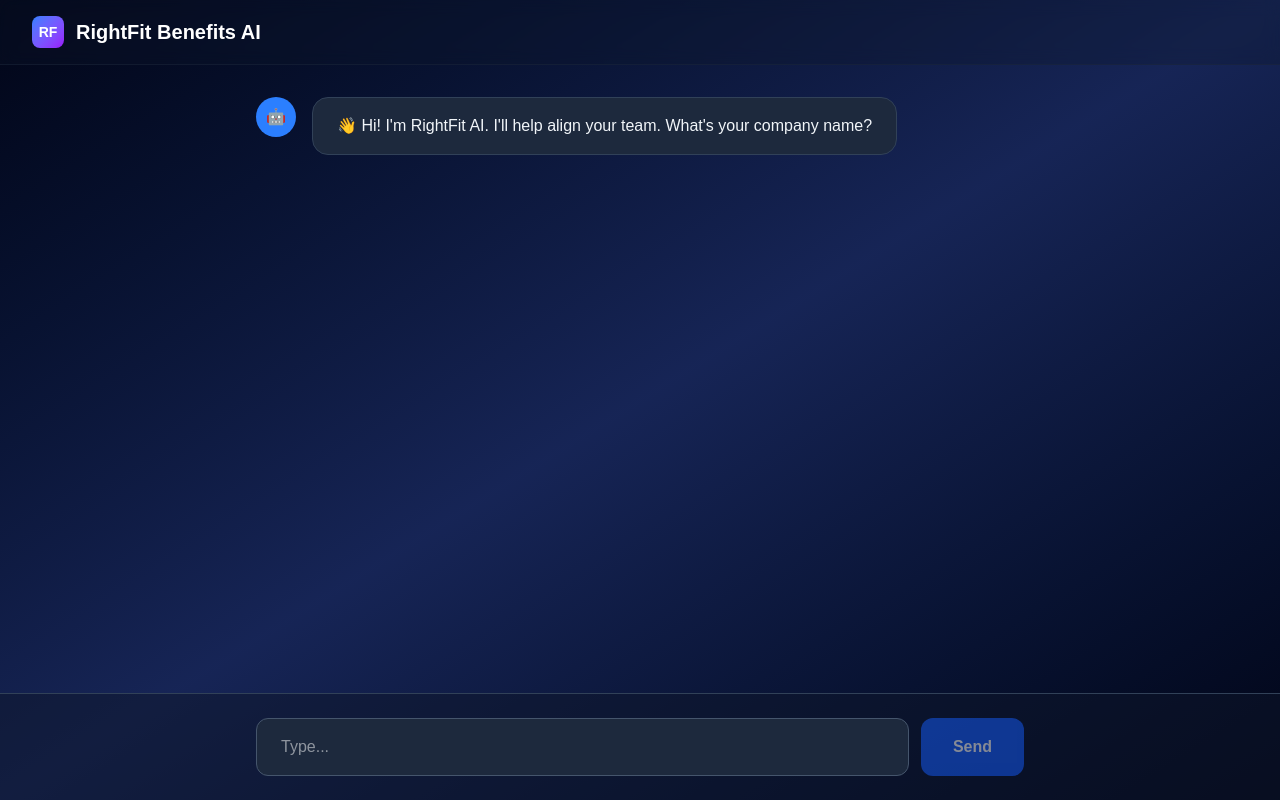
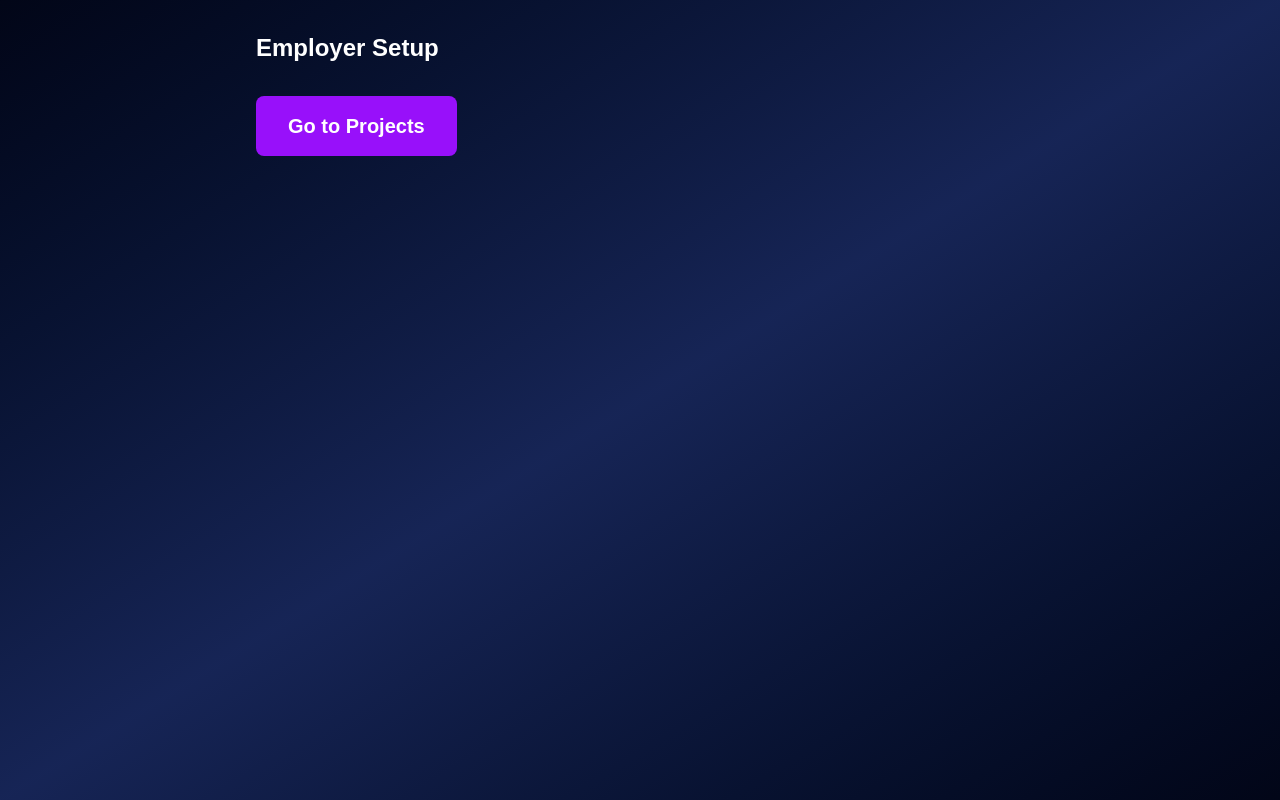
Before and after one commit to dbrazavi-web/broker-matcher, a Next.js app: page /ai-chat in a window 1280 px wide. Built offline with nearby package versions, Linux system fonts and the light colour scheme.

Commit message:
Simplify broker flow - direct questions on one page

```diff
--- a/app/ai-chat/page.jsx
+++ b/app/ai-chat/page.jsx
@@ -1,241 +1,130 @@
 'use client';
-import { useState, useEffect, useRef, Suspense } from 'react';
+import { useState, Suspense } from 'react';
 import { useRouter, useSearchParams } from 'next/navigation';
 
-function AIChatContent() {
+function ChatContent() {
   const router = useRouter();
   const searchParams = useSearchParams();
-  const role = searchParams.get('role') || 'employer';
+  const role = searchParams?.get('role') || 'employer';
 
-  const [messages, setMessages] = useState([
-    { role: 'ai', content: role === 'broker'
-      ? "👋 Hi! I'm RightFit AI. Let me get you set up - takes 2 minutes. What's your firm name?"
-      : "👋 Hi! I'm RightFit AI. I'll help align your team. What's your company name?",
-      timestamp: new Date()
-    }
-  ]);
-  const [input, setInput] = useState('');
-  const [currentQuestion, setCurrentQuestion] = useState(0);
-  const [showFollowUps, setShowFollowUps] = useState(false);
-  const [answers, setAnswers] = useState({ name: '', size: '', email: '', industry: '', yearsExp: '', specialty: '' });
-  const [aiTyping, setAiTyping] = useState(false);
-  const messagesEndRef = useRef(null);
+  const [step, setStep] = useState(0);
+  const [answers, setAnswers] = useState({});
 
-  useEffect(() => {
-    messagesEndRef.current?.scrollIntoView({ behavior: "smooth" });
-  }, [messages]);
-
-  const employerQuestions = [
-    { key: 'name', question: "What's your company name?", type: 'text' },
-    { key: 'size', question: "How many employees?", type: 'select', options: ['10-50', '51-200', '201-500', '500+'] },
-    { key: 'email', question: "Your email?", type: 'text' },
-    { key: 'industry', question: "What industry?", type: 'select', options: ['Technology', 'Healthcare', 'Financial Services', 'Retail', 'Manufacturing', 'Professional Services', 'Other'] },
-  ];
-
-  const brokerQuestions = [
-    { key: 'name', question: "What's your firm name?", type: 'text' },
-    { key: 'email', question: "Your email?", type: 'text' },
-    { key: 'yearsExp', question: "Years of experience?", type: 'select', options: ['0-5', '5-10', '10-15', '15+'] },
-    { key: 'size', question: "Sweet spot client size?", type: 'select', options: ['10-50', '51-200', '201-500', '500+', 'All sizes'] },
-    { key: 'specialty', question: "Primary specialty?", type: 'select', options: ['SMB Focus', 'Enterprise', 'Cost Optimization', 'Tech Industry', 'Healthcare', 'Full Service'] },
-  ];
-
-  const questions = role === 'broker' ? brokerQuestions : employerQuestions;
-
-  const addMessage = (msgRole, content) => {
-    setMessages(prev => [...prev, { role: msgRole, content, timestamp: new Date() }]);
-  };
-
-  const addAIMessage = (content, delay = 800) => {
-    setAiTyping(true);
-    setTimeout(() => {
-      addMessage('ai', content);
-      setAiTyping(false);
-    }, delay);
-  };
-
-  const handleAnswer = (answer) => {
-    const currentQ = questions[currentQuestion];
-    addMessage('user', answer);
-    const newAnswers = { ...answers, [currentQ.key]: answer };
-    setAnswers(newAnswers);
-
-    // EMPLOYER: Show predictions after industry
-    if (role === 'employer' && currentQ.key === 'industry') {
-      const predictions = { priorities: { cfo: 45, hr: 65, ceo: 70, employee: 60 }, timeline: '1-3 months', budget: '$100K-$250K' };
-      setTimeout(() => {
-        setMessages(prev => [...prev, { role: 'ai-suggestions', predictions, timestamp: new Date() }]);
-      }, 1200);
-      return;
-    }
-
-    // BROKER: Show follow-ups ONCE after specialty
-    if (role === 'broker' && currentQ.key === 'specialty' && !showFollowUps) {
-      setShowFollowUps(true);
-      setTimeout(() => {
-        addAIMessage("Perfect! 4 quick follow-ups (30 seconds)...", 800);
-        setTimeout(() => {
-          const followUps = {
-            h1: "Do SMB clients (10-100 employees) get same response time as larger clients?",
-            h1Options: ['Yes, same service', 'No, enterprise priority', 'Depends'],
-            h2: "What's your minimum client size?",
-            h2Options: ['No minimum', '10-50', '50-100', '100+'],
-            h3: "Would employers pay $999/month for guaranteed same-day response?",
-            h3Options: ['Yes', 'Maybe', 'No'],
-            h4: "Know brokers who specialize in sub-100 employee companies?",
-            h4Options: ['Yes, many', 'A few', 'No, rare']
-          };
-          setMessages(prev => [...prev, { role: 'broker-followups', followUps, timestamp: new Date() }]);
-        }, 1600);
-      }, 500);
-      return;
-    }
-
-    // Move to next question
-    if (currentQuestion < questions.length - 1) {
-      setTimeout(() => {
-        addAIMessage(questions[currentQuestion + 1].question, 600);
-        setCurrentQuestion(currentQuestion + 1);
-      }, 400);
-    }
-  };
-
-  const acceptPredictions = (predictions) => {
-    sessionStorage.setItem('analysis', JSON.stringify({
-      companyInfo: { name: answers.name, size: answers.size, email: answers.email },
-      priorities: predictions.priorities
-    }));
-    addMessage('user', '✓ Accepted');
-    addAIMessage("Creating your dashboard...", 800);
-    setTimeout(() => router.push('/platform/projects'), 2000);
-  };
-
-  const submitBrokerFollowUps = (followUpAnswers) => {
-    sessionStorage.setItem('brokerProfile', JSON.stringify({ ...answers, ...followUpAnswers }));
-    addMessage('user', '✓ Completed');
-    addAIMessage("Setting up your dashboard...", 800);
-    setTimeout(() => router.push('/platform/broker/dashboard'), 2000);
-  };
-
-  const handleSubmit = (e) => {
-    e.preventDefault();
-    if (!input.trim()) return;
-    handleAnswer(input);
-    setInput('');
-  };
+  // BROKER: Show follow-up questions immediately
+  if (role === 'broker' && step === 0) {
+    const ready = answers.q1 && answers.q2 && answers.q3 && answers.q4;
 
     return (
-    <div className="min-h-screen bg-gradient-to-br from-slate-950 via-blue-950 to-slate-950 text-white flex flex-col">
-      <nav className="border-b border-slate-800/50 bg-slate-900/30 backdrop-blur">
-        <div className="max-w-7xl mx-auto px-8 py-4 flex items-center justify-between">
-          <div className="flex items-center gap-3">
-            <div className="w-8 h-8 bg-gradient-to-br from-blue-500 to-purple-600 rounded-lg flex items-center justify-center">
-              <span className="text-white font-bold text-sm">RF</span>
-            </div>
-            <span className="text-xl font-bold">RightFit Benefits AI</span>
-          </div>
-        </div>
-      </nav>
+      <div className="min-h-screen bg-gradient-to-br from-slate-950 via-blue-950 to-slate-950 text-white p-8">
+        <div className="max-w-3xl mx-auto">
+          <h1 className="text-2xl font-bold mb-8">Broker Setup - 4 Quick Questions</h1>
 
-      <div className="flex-1 overflow-y-auto px-8 py-8">
-        <div className="max-w-3xl mx-auto space-y-6">
-          {messages.map((msg, idx) => (
-            <div key={idx}>
-              {msg.role === 'ai' && (
-                <div className="flex gap-4 items-start">
-                  <div className="w-10 h-10 bg-blue-500 rounded-full flex items-center justify-center flex-shrink-0">🤖</div>
-                  <div className="bg-slate-800 border border-slate-700 rounded-2xl px-6 py-4">
-                    <p className="text-slate-100">{msg.content}</p>
-                  </div>
-                </div>
-              )}
-              {msg.role === 'user' && (
-                <div className="flex justify-end">
-                  <div className="bg-blue-600 rounded-2xl px-6 py-4 max-w-xl">
-                    <p className="text-white">{msg.content}</p>
-                  </div>
-                </div>
-              )}
-              {msg.role === 'ai-suggestions' && <EmployerPredictions predictions={msg.predictions} onAccept={acceptPredictions} />}
-              {msg.role === 'broker-followups' && <BrokerFollowUps followUps={msg.followUps} onSubmit={submitBrokerFollowUps} />}
-            </div>
+          <div className="bg-green-900/30 border-2 border-green-500/50 rounded-xl p-6">
+            <div className="space-y-4 mb-6">
+
+              <div className="bg-slate-900/50 rounded p-4">
+                <p className="text-sm mb-3">Do SMB clients (10-100 employees) get same response time as larger clients?</p>
+                <div className="flex gap-2">
+                  {['Yes', 'No', 'Depends'].map(opt => (
+                    <button
+                      key={opt}
+                      onClick={() => setAnswers({...answers, q1: opt})}
+                      className={`px-4 py-2 rounded transition ${answers.q1 === opt ? 'bg-green-600 text-white' : 'bg-slate-800 text-slate-300 hover:bg-slate-700'}`}
+                    >
+                      {opt}
+                    </button>
                   ))}
-          {aiTyping && <div className="flex gap-4"><div className="w-10 h-10 bg-blue-500 rounded-full flex items-center justify-center">🤖</div><div className="bg-slate-800 rounded-2xl px-6 py-4"><div className="flex gap-1"><div className="w-2 h-2 bg-blue-400 rounded-full animate-bounce"></div></div></div></div>}
-          <div ref={messagesEndRef} />
                 </div>
               </div>
 
-      <div className="border-t border-slate-700 bg-slate-900/50 p-6">
-        <div className="max-w-3xl mx-auto">
-          {currentQuestion < questions.length && questions[currentQuestion].type === 'select' && !showFollowUps && (
-            <div className="flex flex-wrap gap-2 mb-4">
-              {questions[currentQuestion].options.map(option => (
-                <button key={option} onClick={() => handleAnswer(option)} className="px-4 py-2 bg-slate-800 hover:bg-slate-700 rounded-lg text-sm">
-                  {option}
+              <div className="bg-slate-900/50 rounded p-4">
+                <p className="text-sm mb-3">What's your minimum client size?</p>
+                <div className="flex gap-2">
+                  {['No min', '10-50', '50-100', '100+'].map(opt => (
+                    <button
+                      key={opt}
+                      onClick={() => setAnswers({...answers, q2: opt})}
+                      className={`px-4 py-2 rounded transition ${answers.q2 === opt ? 'bg-green-600 text-white' : 'bg-slate-800 text-slate-300 hover:bg-slate-700'}`}
+                    >
+                      {opt}
                     </button>
                   ))}
                 </div>
-          )}
-          {!showFollowUps && (
-            <form onSubmit={handleSubmit} className="flex gap-3">
-              <input type="text" value={input} onChange={(e) => setInput(e.target.value)} placeholder="Type..." className="flex-1 px-6 py-4 bg-slate-800 border border-slate-600 rounded-xl text-white" />
-              <button type="submit" disabled={!input.trim()} className="px-8 py-4 bg-blue-600 hover:bg-blue-700 disabled:opacity-50 rounded-xl font-bold">Send</button>
-            </form>
-          )}
+              </div>
+
+              <div className="bg-slate-900/50 rounded p-4">
+                <p className="text-sm mb-3">Would employers pay $999/month for guaranteed same-day response?</p>
+                <div className="flex gap-2">
+                  {['Yes', 'Maybe', 'No'].map(opt => (
+                    <button
+                      key={opt}
+                      onClick={() => setAnswers({...answers, q3: opt})}
+                      className={`px-4 py-2 rounded transition ${answers.q3 === opt ? 'bg-green-600 text-white' : 'bg-slate-800 text-slate-300 hover:bg-slate-700'}`}
+                    >
+                      {opt}
+                    </button>
+                  ))}
+                </div>
+              </div>
+
+              <div className="bg-slate-900/50 rounded p-4">
+                <p className="text-sm mb-3">Know brokers who specialize in sub-100 employee companies?</p>
+                <div className="flex gap-2">
+                  {['Yes many', 'A few', 'No rare'].map(opt => (
+                    <button
+                      key={opt}
+                      onClick={() => setAnswers({...answers, q4: opt})}
+                      className={`px-4 py-2 rounded transition ${answers.q4 === opt ? 'bg-green-600 text-white' : 'bg-slate-800 text-slate-300 hover:bg-slate-700'}`}
+                    >
+                      {opt}
+                    </button>
+                  ))}
+                </div>
+              </div>
+
+            </div>
+
+            <button
+              onClick={() => router.push('/platform/broker/dashboard')}
+              disabled={!ready}
+              className={`w-full py-4 rounded-lg font-bold text-lg transition ${
+                ready
+                  ? 'bg-green-600 hover:bg-green-700 cursor-pointer'
+                  : 'bg-slate-700 opacity-50 cursor-not-allowed'
+              }`}
+            >
+              {ready ? '✓ Go to Dashboard!' : `Answer all 4 questions (${Object.keys(answers).length}/4)`}
+            </button>
           </div>
         </div>
       </div>
     );
   }
 
-function EmployerPredictions({ predictions, onAccept }) {
+  // EMPLOYER: Simple flow
+  if (role === 'employer' && step === 0) {
     return (
-    <div className="flex gap-4">
-      <div className="w-10 h-10 bg-purple-500 rounded-full flex items-center justify-center flex-shrink-0">✨</div>
-      <div className="flex-1 bg-purple-900/30 border-2 border-purple-500/50 rounded-2xl px-6 py-4">
-        <p className="font-bold mb-3">🔮 AI Predictions</p>
-        <div className="bg-slate-900/50 rounded p-2 mb-4"><span className="text-slate-400">Budget:</span><span className="text-white ml-2">{predictions.budget}</span></div>
-        <button onClick={() => onAccept(predictions)} className="w-full bg-purple-600 hover:bg-purple-700 text-white font-bold py-3 rounded-lg">✓ Accept & See Matches</button>
-      </div>
-    </div>
-  );
-}
-
-function BrokerFollowUps({ followUps, onSubmit }) {
-  const [answers, setAnswers] = useState({});
-  const allAnswered = Object.keys(answers).length === 4;
-
-  return (
-    <div className="flex gap-4">
-      <div className="w-10 h-10 bg-green-500 rounded-full flex items-center justify-center flex-shrink-0">📋</div>
-      <div className="flex-1 bg-green-900/30 border-2 border-green-500/50 rounded-2xl px-6 py-4">
-        <p className="font-bold mb-4">Quick Follow-ups</p>
-        <div className="space-y-3 mb-4">
-          {['h1','h2','h3','h4'].map(key => (
-            <div key={key} className="bg-slate-900/50 rounded p-3">
-              <p className="text-sm text-slate-300 mb-2">{followUps[key]}</p>
-              <div className="flex flex-wrap gap-2">
-                {followUps[key+'Options'].map(opt => (
-                  <button key={opt} onClick={() => setAnswers({...answers, [key]: opt})} className={`px-3 py-1 rounded text-xs transition ${answers[key] === opt ? 'bg-green-600 text-white' : 'bg-slate-800 text-slate-300 hover:bg-slate-700'}`}>
-                    {opt}
-                  </button>
-                ))}
-              </div>
-            </div>
-          ))}
-        </div>
-        <button onClick={() => onSubmit(answers)} disabled={!allAnswered} className="w-full bg-green-600 hover:bg-green-700 disabled:opacity-50 disabled:cursor-not-allowed text-white font-bold py-3 rounded-lg transition">
-          ✓ Complete & View Dashboard
+      <div className="min-h-screen bg-gradient-to-br from-slate-950 via-blue-950 to-slate-950 text-white p-8">
+        <div className="max-w-3xl mx-auto">
+          <h1 className="text-2xl font-bold mb-8">Employer Setup</h1>
+          <button
+            onClick={() => router.push('/platform/projects')}
+            className="px-8 py-4 bg-purple-600 hover:bg-purple-700 rounded-lg font-bold text-xl"
+          >
+            Go to Projects
           </button>
         </div>
       </div>
     );
   }
 
+  return <div className="min-h-screen bg-slate-950 text-white p-8">Loading...</div>;
+}
+
 export default function AIChat() {
   return (
-    <Suspense fallback={<div className="min-h-screen bg-slate-950 flex items-center justify-center text-white">Loading...</div>}>
-      <AIChatContent />
+    <Suspense fallback={<div className="min-h-screen bg-slate-950 text-white flex items-center justify-center">Loading...</div>}>
+      <ChatContent />
     </Suspense>
   );
 }
```
Lines whose indentation alone changed are shown as unchanged.
